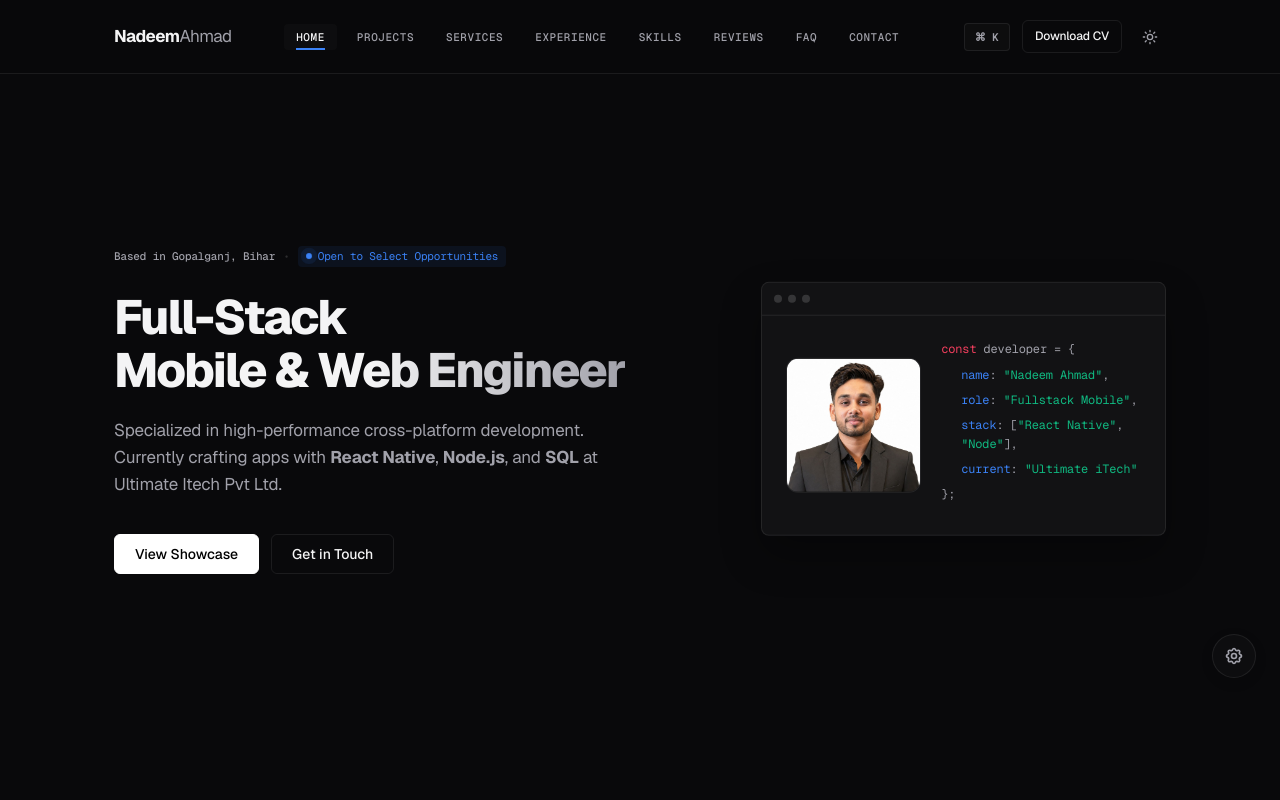
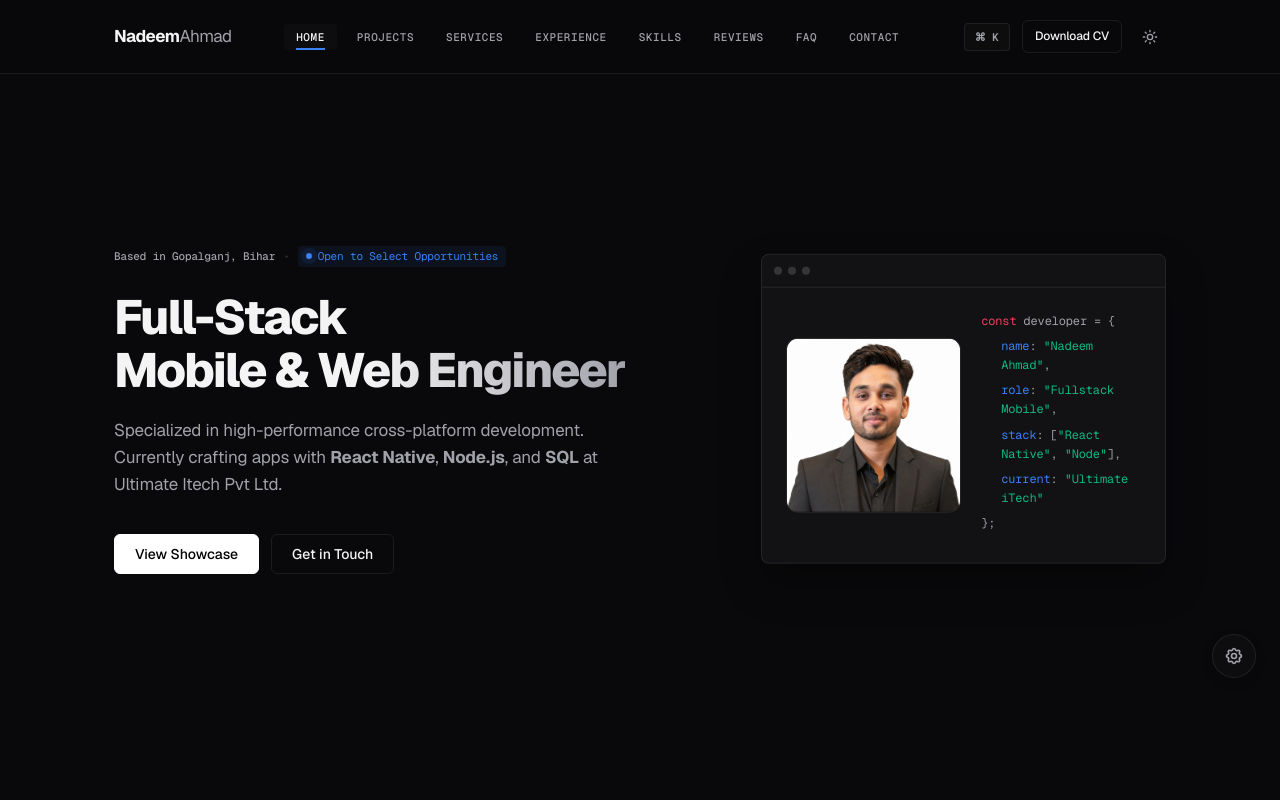
Before and after one commit to Nadeemahmad321/Nadeem-portfolio, a React (Vite) app in the folder frontend/: page / in a window 1280 px wide. Shown: the top 800 px of the page. Built offline with nearby package versions, Linux system fonts and the light colour scheme.

Commit message:
Increase profile image size to 175px and unified card max-width to 540px

```diff
--- a/frontend/src/index.css
+++ b/frontend/src/index.css
@@ -387,7 +387,7 @@ section {
 }
 
 .tech-slate.unified-card {
-  max-width: 480px;
+  max-width: 540px;
 }
 
 [data-theme="light"] .tech-slate {
@@ -407,8 +407,8 @@ section {
 }
 
 .mini-profile {
-  width: 135px;
-  height: 135px;
+  width: 175px;
+  height: 175px;
   flex-shrink: 0;
   border-radius: 12px;
   box-shadow: none;
```
